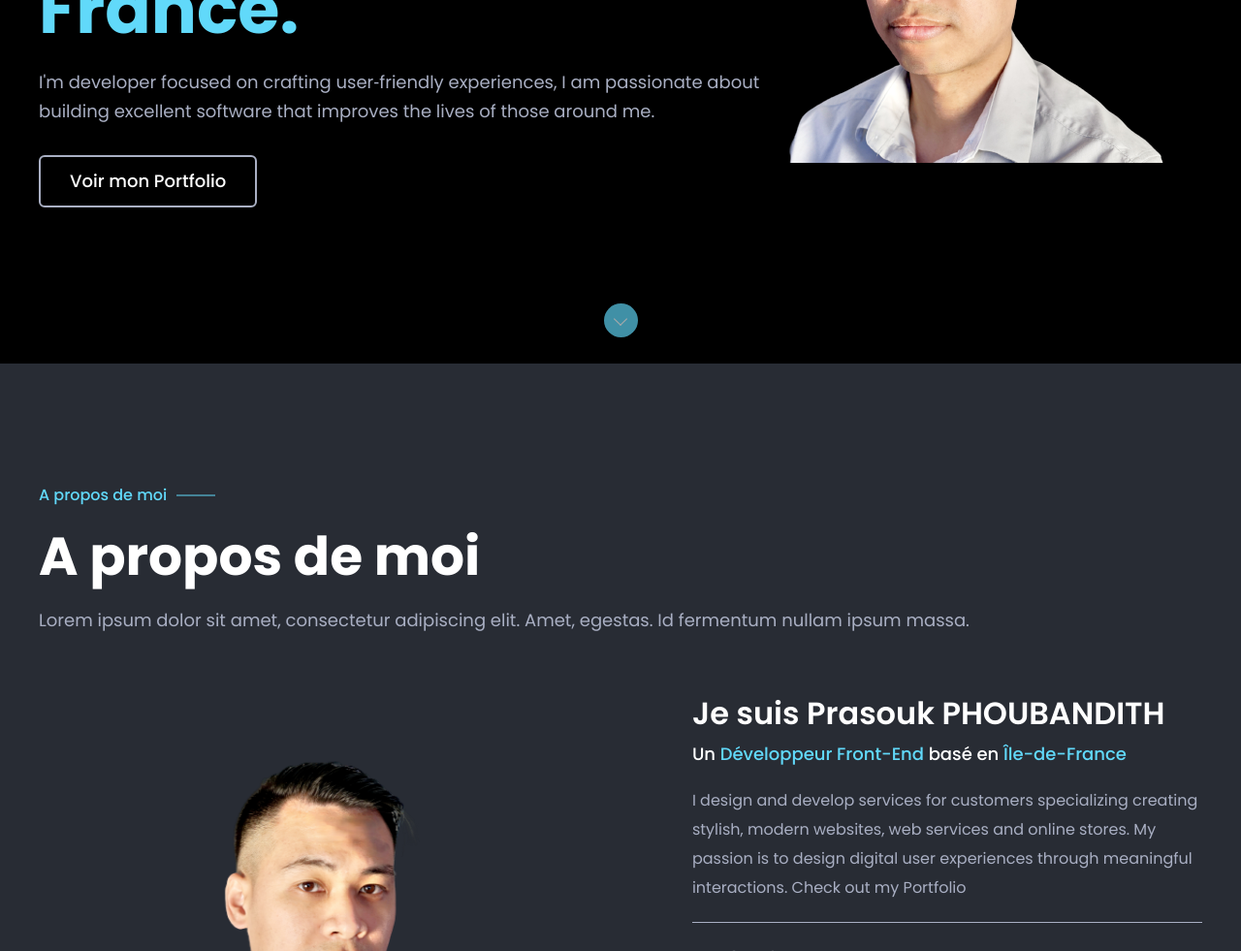
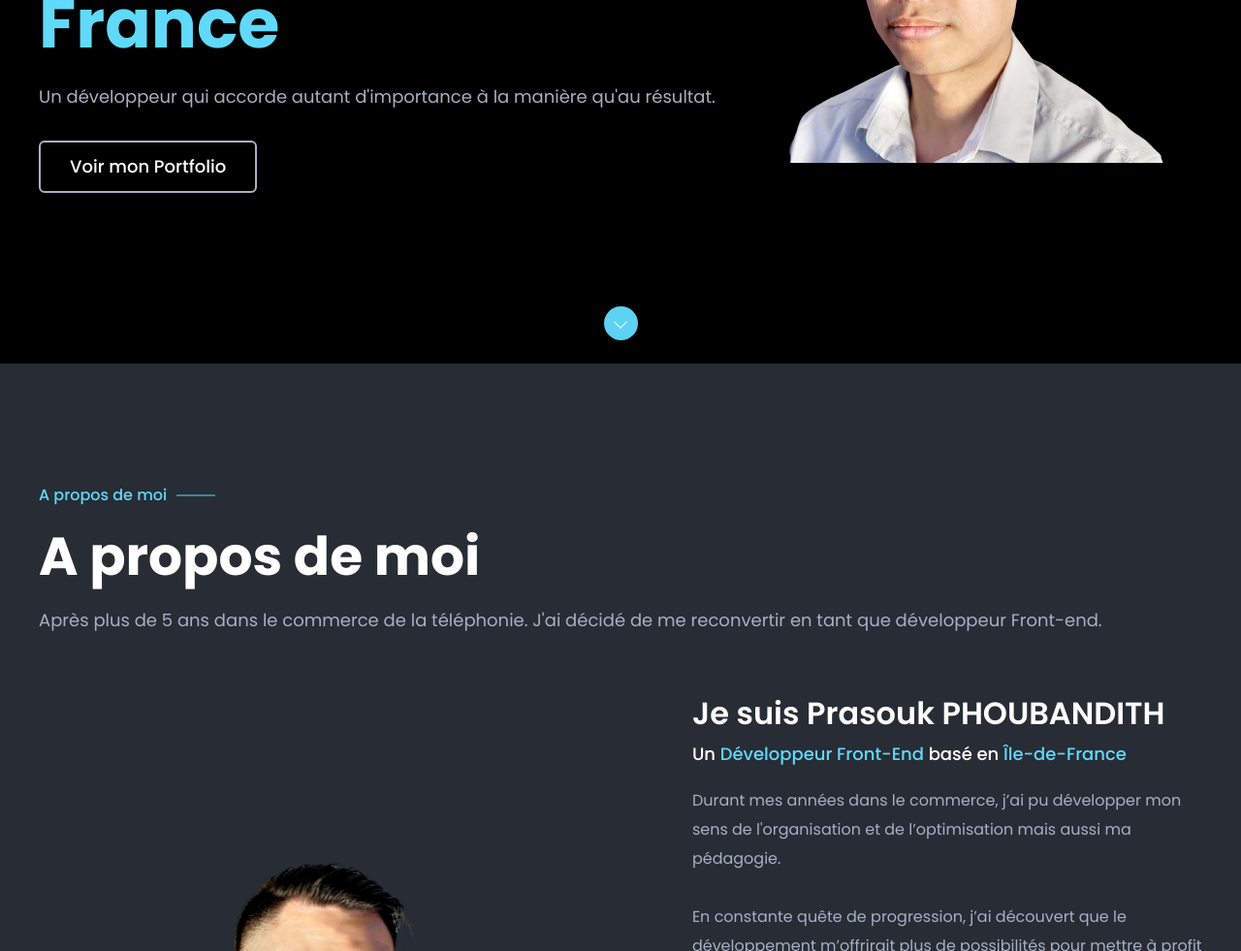
Before and after one commit to prasouk-ph/portfolio, a React (Create React App) app: page / in a window 1280 px wide. Shown: the part 425-1406 px from the top of the page at 97% size. Built offline with nearby package versions, Linux system fonts and the light colour scheme.

Commit message:
Change text content and some project link

```diff
--- a/src/components/about/AboutDarkAnimation.jsx
+++ b/src/components/about/AboutDarkAnimation.jsx
@@ -40,10 +40,9 @@ const AboutDarkAnimation = () => {
               basé en <span className="theme-color">Île-de-France</span>
             </h5>
             <p>
-              I design and develop services for customers specializing creating
-              stylish, modern websites, web services and online stores. My
-              passion is to design digital user experiences through meaningful
-              interactions. Check out my Portfolio
+              Durant mes années dans le commerce, j’ai pu développer mon sens de l'organisation et de l’optimisation mais aussi ma pédagogie. <br /> <br />
+En constante quête de progression, j’ai découvert que le développement m’offrirait plus de possibilités pour mettre à profit mes qualités. <br /> <br />
+Je me lance à présent en temps que développeur React afin de proposer des solutions pouvant répondre au mieux à tous les besoins.
             </p>
 
             {/* <div className="social">
--- a/src/components/portfolio/PortfolioAnimation.jsx
+++ b/src/components/portfolio/PortfolioAnimation.jsx
@@ -8,14 +8,17 @@ import Item from "./Item/Item";
 const portfolioContent = [
   {
     title: 'Argent Bank',
-    link: "https://github.com/prasouk-ph/PrasoukPhoubandith_13_15042022",
+    link: "https://glittering-dodol-63a237.netlify.app",
     github: "https://github.com/prasouk-ph/PrasoukPhoubandith_13_15042022",
-    description: "Un projet avec comme fonctionnalité un système d'authentification mis en place à l'aide de redux",
+    description: `Un projet avec comme fonctionnalité un système d'authentification mis en place à l'aide de redux.
+    Pour se connecter :
+    email: tony@stark.com
+    mot de passe: password123`,
     picture: screenP13
   },
   {
     title: 'SportSee',
-    link: "https://github.com/prasouk-ph/PrasoukPhoubandith_12_04032022",
+    link: "https://merry-swan-fad262.netlify.app",
     github: "https://github.com/prasouk-ph/PrasoukPhoubandith_12_04032022",
     description: "Un projet consistant à réaliser des graphiques à l'aide de Recharts",
     picture: screenP12
--- a/src/components/slider/SliderDarkAnimation.jsx
+++ b/src/components/slider/SliderDarkAnimation.jsx
@@ -54,7 +54,7 @@ const SliderDarkAnimation = () => {
                   cursorChar="|"
                 />
               </span>
-              <br /> <span>Basé en Île-de-France.</span>
+              <br /> <span>Basé en Île-de-France</span>
             </h1>
             <p
               className="text"
@@ -62,9 +62,7 @@ const SliderDarkAnimation = () => {
               data-aos-duration="1200"
               data-aos-delay="100"
             >
-              I'm developer focused on crafting user‑friendly experiences, I am
-              passionate about building excellent software that improves the
-              lives of those around me.
+              Un développeur qui accorde autant d'importance à la manière qu'au résultat.
             </p>
 
             <div
--- a/src/views/all-home-version/HomeDarkAnimation.jsx
+++ b/src/views/all-home-version/HomeDarkAnimation.jsx
@@ -23,8 +23,7 @@ const HomeDarkAnimation = () => {
             <span>A propos de moi</span>
             <h2>A propos de moi</h2>
             <p>
-              Lorem ipsum dolor sit amet, consectetur adipiscing elit. Amet,
-              egestas. Id fermentum nullam ipsum massa.
+              Après plus de 5 ans dans le commerce de la téléphonie. J'ai décidé de me reconvertir en tant que développeur Front-end.
             </p>
           </div>
           {/* End .beny_tm_title */}
```
